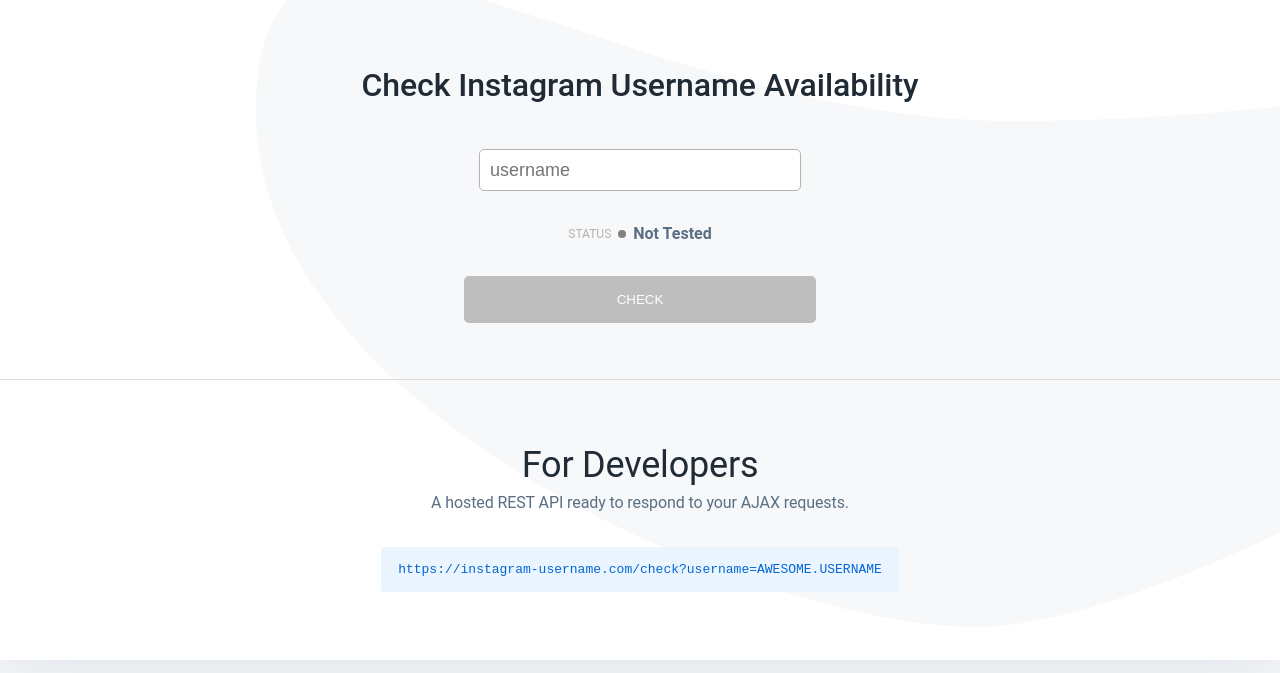
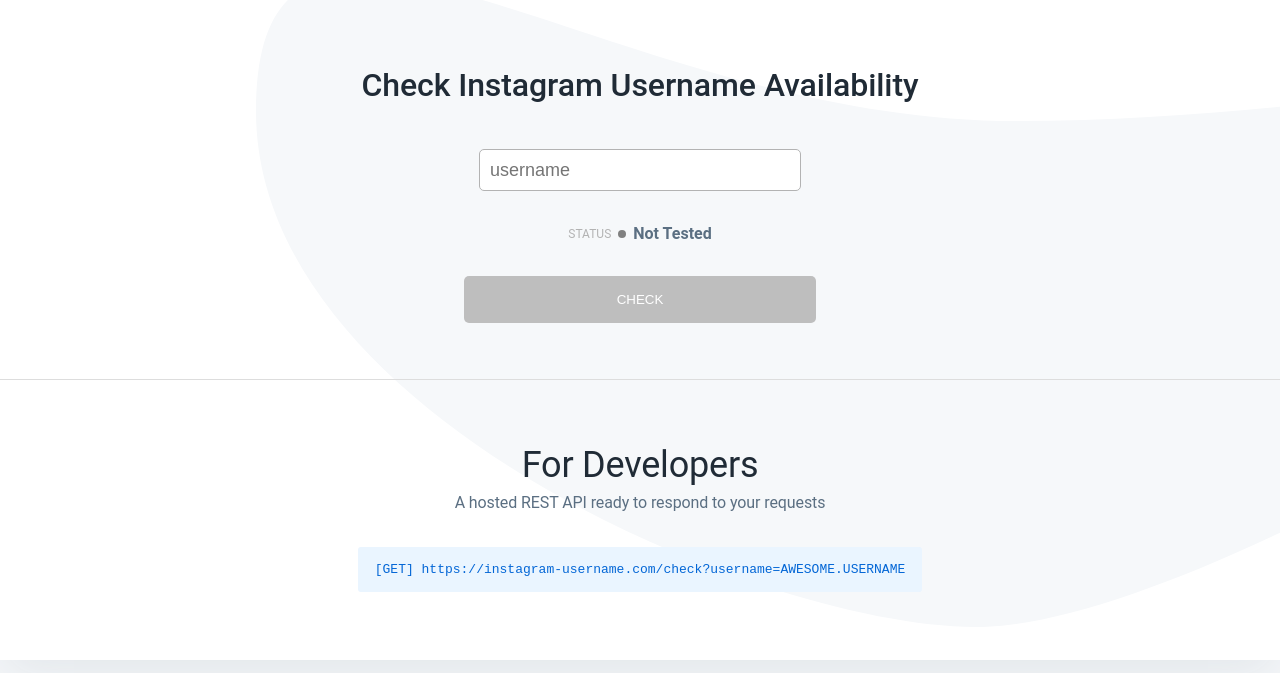
Before and after one commit to ruzicic/instagram-username, a website: page public/index.html in a window 1280 px wide. Shown: the top 673 px of the page. Drawn offline with Linux system fonts and the light colour scheme.

Commit message:
Update developers section message

```diff
--- a/public/index.html
+++ b/public/index.html
@@ -87,8 +87,8 @@
       </main>
       <section class="developers">
         <h2>For Developers</h2>
-        <h3>A hosted REST API ready to respond to your AJAX requests.</h3>
-        <pre>https://instagram-username.com/check?username=AWESOME.USERNAME</pre>
+        <h3>A hosted REST API ready to respond to your requests</h3>
+        <pre>[GET] https://instagram-username.com/check?username=AWESOME.USERNAME</pre>
       </section>
     </form>
     <p class="disclaimer">Please note that this website is not affiliated, associated, authorized, endorsed by,<br> or in any way officially connected with Instagram.</p>
--- a/public/style.css
+++ b/public/style.css
@@ -122,6 +122,7 @@
   align-items: center;
   color: rgba(0, 0, 0, 0.4);
   font-size: 13px;
+  margin-bottom: 1em;
 }
 
 .copy a {
```
